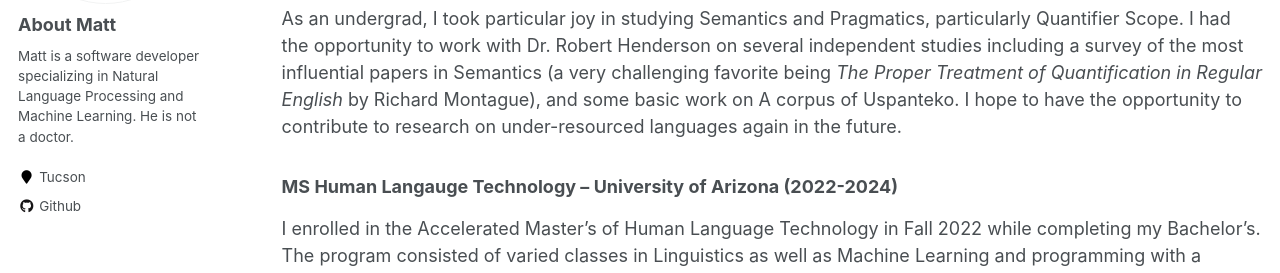
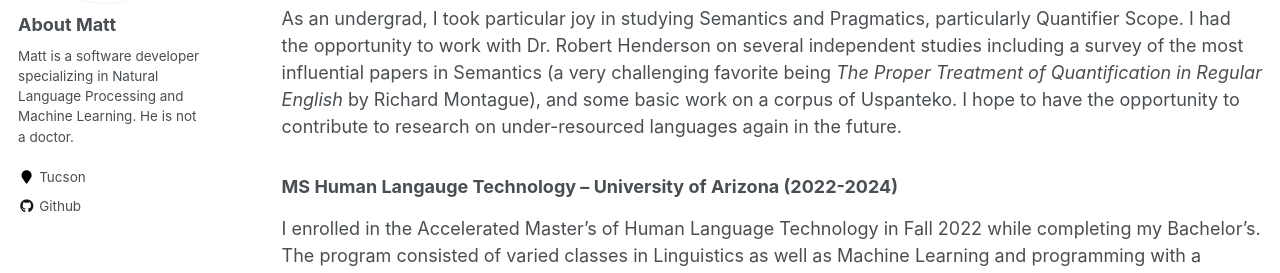
Before and after one commit to mc-wut/mc-wut.github.io, a Jekyll site: the page built from _pages/cv.md, in a window 1280 px wide and 900 px high. Shown: the part 289-562 px from the top of the window. Built offline with Jekyll 4.4.1, drawn with Linux system fonts in a browser that asks for light colours.

Commit message:
- fixes a typo in CV

```diff
--- a/_pages/cv.md
+++ b/_pages/cv.md
@@ -10,7 +10,7 @@ redirect_from:
 {% include base_path %}
 ## Education
 ### BA Linguistics with Computer Science Minor &ndash; University of Arizona (2019-2023)
-As an undergrad, I took particular joy in studying Semantics and Pragmatics, particularly Quantifier Scope. I had the opportunity to work with Dr. Robert Henderson on several independent studies including a survey of the most influential papers in Semantics (a very challenging favorite being *The Proper Treatment of Quantification in Regular English* by Richard Montague), and some basic work on A corpus of Uspanteko. I hope to have the opportunity to contribute to research on under-resourced languages again in the future.
+As an undergrad, I took particular joy in studying Semantics and Pragmatics, particularly Quantifier Scope. I had the opportunity to work with Dr. Robert Henderson on several independent studies including a survey of the most influential papers in Semantics (a very challenging favorite being *The Proper Treatment of Quantification in Regular English* by Richard Montague), and some basic work on a corpus of Uspanteko. I hope to have the opportunity to contribute to research on under-resourced languages again in the future.
 ### MS Human Langauge Technology &ndash; University of Arizona (2022-2024)
 I enrolled in the Accelerated Master's of Human Language Technology in Fall 2022 while completing my Bachelor's. The program consisted of varied classes in Linguistics as well as Machine Learning and programming with a Linguistic focus.
 
```
